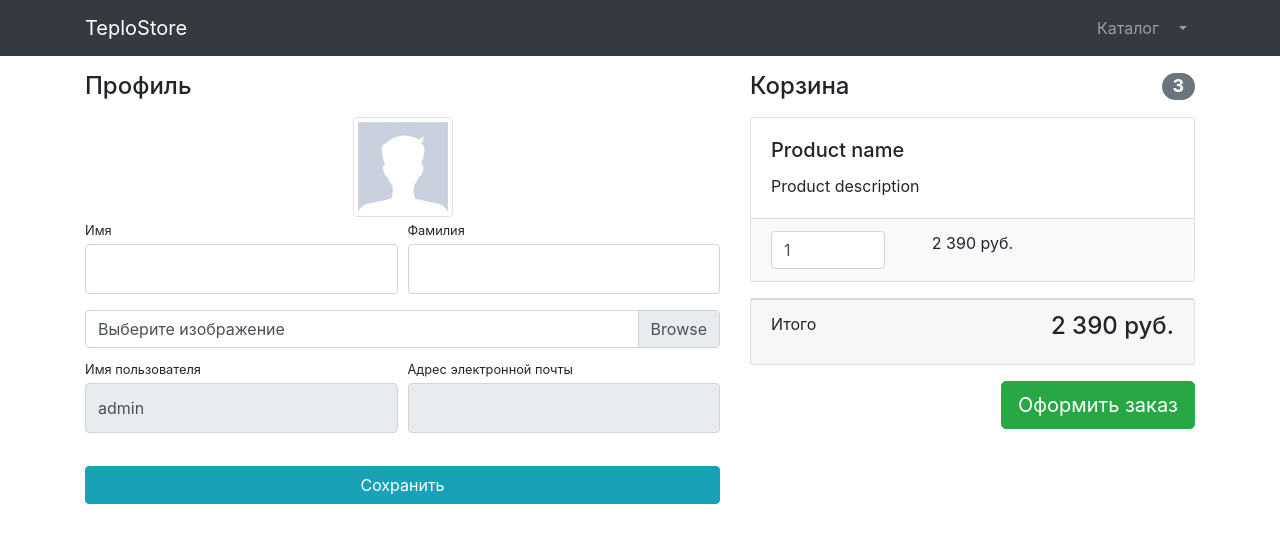
After one commit to rushanqa210488/TeploStore, a Django app: page /users/profile/ in a window 1280 px wide. The commit adds this page. Shown: the top 543 px of the page. Run offline with Django 3.2, Linux system fonts and the light colour scheme; a user stored in the database is signed in; some libraries are stand-ins or nearby versions.

```diff
--- a/products/templates/products/base.html
+++ b/products/templates/products/base.html
@@ -24,6 +24,7 @@
 <body>
 
 <!-- Navigation -->
+
 <nav class="navbar navbar-expand-lg navbar-dark bg-dark fixed-top">
     <div class="container">
         <a class="navbar-brand" href="{% url "index" %}">TeploStore</a>
@@ -36,9 +37,7 @@
                 <li class="nav-item">
                     <a class="nav-link" href="{% url 'products:products' %}">Каталог <i class="fas fa-shopping-bag"></i> </a>
                 </li>
-                <li class="nav-item">
-                    <a class="nav-link" href="{% url "users:login" %}">Войти <i class="fas fa-sign-in-alt"></i></a>
-                </li>
+                {% if user.is_authenticated %}
                 <li class="nav-item dropdown">
                     <a class="nav-link dropdown-toggle" href="#" id="navbarDropdown" role="button"
                        data-bs-toggle="dropdown" aria-expanded="false">
@@ -46,20 +45,27 @@
                     </a>
                     <ul class="dropdown-menu" aria-labelledby="navbarDropdown">
                         <li>
-                            <a class="dropdown-item" href="users/profile.html">Профиль</a>
+                            <a class="dropdown-item" href="{% url "users:profile" %}">Профиль</a>
                         </li>
                         <li><a class="dropdown-item" href="orders/orders.html">Заказы</a></li>
-                        <li><a class="dropdown-item" href="#">Админ-панель</a></li>
+                        {% if user.is_superuser or user.is_staff %}
+                            <li><a class="dropdown-item" href="{% url "admin:index" %}">Админ-панель</a></li>
+                        {% endif %}
                         <li>
                             <hr class="dropdown-divider">
                         </li>
                         <li>
-                            <a class="dropdown-item" href="#">
+                            <a class="dropdown-item" href="{% url "users:logout" %}">
                                 Выйти
                             </a>
                         </li>
                     </ul>
                 </li>
+                {% else %}
+                <li class="nav-item">
+                    <a class="nav-link" href="{% url "users:login" %}">Войти <i class="fas fa-sign-in-alt"></i></a>
+                </li>
+                {% endif %}
             </ul>
         </div>
     </div>
--- a/store/settings.py
+++ b/store/settings.py
@@ -117,7 +117,7 @@ AUTH_PASSWORD_VALIDATORS = [
 # Internationalization
 # https://docs.djangoproject.com/en/3.2/topics/i18n/
 
-LANGUAGE_CODE = 'en-us'
+LANGUAGE_CODE = 'ru-ru'
 
 TIME_ZONE = 'UTC'
 
--- a/users/forms.py
+++ b/users/forms.py
@@ -1,4 +1,4 @@
-from django.contrib.auth.forms import AuthenticationForm, UserCreationForm
+from django.contrib.auth.forms import AuthenticationForm, UserCreationForm, UserChangeForm
 from django import forms
 from users.models import User
 
@@ -31,3 +31,15 @@ class UserRegistrationForm(UserCreationForm):
     class Meta:
         model = User
         fields = ('first_name', 'last_name', 'username', 'email', 'password1', 'password2')
+
+
+class UserProfileForm(UserChangeForm):
+    first_name = forms.CharField(widget=forms.TextInput(attrs={'class': 'form-control py-4'}))
+    last_name = forms.CharField(widget=forms.TextInput(attrs={'class': 'form-control py-4'}))
+    image = forms.ImageField(widget=forms.FileInput(attrs={'class': 'custom-file-input'}), required=False)
+    username = forms.CharField(widget=forms.TextInput(attrs={'class': 'form-control py-4', 'readonly': True}))
+    email = forms.CharField(widget=forms.TextInput(attrs={'class': 'form-control py-4', 'readonly': True}))
+
+    class Meta:
+        model = User
+        fields = ('first_name', 'last_name', 'image', 'username', 'email')
--- /dev/null
+++ b/users/templates/users/profile.html
@@ -0,0 +1,103 @@
+{% extends "products/base.html" %}
+{% load static %}
+
+
+{% block css %}
+    <link rel="stylesheet" href="{% static "vendor/css/profile.css" %}">
+{% endblock css %}
+
+{% block content %}
+<div class="container">
+    <div class="row">
+        <div class="col-lg-7">
+            <h4 class="mt-3 mb-3">Профиль</h4>
+            <div class="col-lg-12 text-center">
+                <img width="100" height="100"
+                     src="{% if user.image %} {{ user.image.url }}{% else %}{% static "vendor/img/users/default_avatar.jpg" %}{% endif %}"
+                     class="img-thumbnail">
+            </div>
+            <form action="{% url "users:profile" %}" method="post" enctype="multipart/form-data">
+                {% csrf_token %}
+                <div class="form-row">
+                    <div class="col-lg-6">
+                        <div class="form-group">
+                            <label class="small mb-1" for="{{ form.first_name.id_for_label }}">
+                                Имя</label>
+                                {{ form.first_name }}
+                        </div>
+                    </div>
+                    <div class="col-lg-6">
+                        <div class="form-group">
+                            <label class="small mb-1" for="{{ form.last_name.id_for_label }}">
+                                Фамилия</label>
+                                {{ form.last_name }}
+                        </div>
+                    </div>
+                </div>
+                <div class="form-row mb-2">
+                    <div class="col-lg-12">
+                        <div class="custom-file">
+                            {{ form.image }}
+                            <label class="custom-file-label" for="{{ form.image.id_for_label }}">
+                                Выберите изображение</label>
+                        </div>
+                    </div>
+                </div>
+                <div class="form-row">
+                    <div class="col-lg-6">
+                        <label class="small mb-1" for="{{ form.username.id_for_label }}">
+                            Имя пользователя</label>
+                            {{ form.username }}
+                    </div>
+                    <div class="col-lg-6">
+                        <label class="small mb-1" for="{{ form.email.id_for_label }}">Адрес электронной
+                            почты</label>
+                            {{ form.email }}
+                    </div>
+                </div>
+                <div class="form-row">
+                    <div class="col-lg-12" style="margin-top: 33px;">
+                        <input class="btn btn-info btn-block" type="submit" value="Сохранить">
+                    </div>
+                </div>
+            </form>
+        </div>
+        <div class="col-lg-5">
+            <h4 class="mt-3 mb-3 d-flex justify-content-between align-items-center mb-3">
+                Корзина <span class="badge badge-secondary badge-pill">3</span>
+            </h4>
+            <div class="card mb-3">
+                <div class="card-body">
+                    <h5 class="card-title">Product name</h5>
+                    <p class="card-text">Product description</p>
+                </div>
+                <ul class="list-group list-group-flush">
+                    <li class="list-group-item bg-light">
+                        <div class="row text-center">
+                            <div class="col-lg-4">
+                                <input name="basketID" type="number" class="form-control"
+                                       value="1" min="0">
+                            </div>
+                            <div class="col-lg-4">2 390 руб.</div>
+                            <div class="col-lg-4">
+                                <a href="#">
+                                    <i class="fas fa-trash"></i>
+                                </a>
+                            </div>
+                        </div>
+                    </li>
+                </ul>
+            </div>
+            <div class="card mb-3">
+                <div class="card-footer">
+                    <p class="float-left">Итого</p>
+                    <h4 class="float-right">2 390 руб.</h4>
+                </div>
+            </div>
+            <a class="btn btn-success btn-lg float-right" href="../orders/order-create.html">
+                Оформить заказ
+            </a>
+        </div>
+    </div>
+</div>
+{% endblock content %}
--- a/users/templates/users/registration.html
+++ b/users/templates/users/registration.html
@@ -5,13 +5,15 @@
     <div class="container">
         <div class="row justify-content-center">
             <div class="col-lg-7">
-                <div class="alert alert-warning alert-dismissible fade show" role="alert"
+                {% if form.errors %}
+                <div class="alert {% if messages %} alert-success {% else %} alert-warning{% endif %} alert-dismissible fade show" role="alert"
                      style="margin-top: 50px;">
-                    <strong>Holy guacamole!</strong> You should check in on some of those fields below.
+                    {{ form.errors }}
                     <button type="button" class="close" data-dismiss="alert" aria-label="Close">
                         <span aria-hidden="true">&times;</span>
                     </button>
                 </div>
+                {% endif %}
                 <div class="card shadow-lg border-0 rounded-lg mt-5">
                     <div class="card-header"><h3 class="text-center font-weight-light my-4">Создать аккаунт</h3>
                     </div>
--- a/users/urls.py
+++ b/users/urls.py
@@ -1,9 +1,11 @@
 from django.urls import path
-from users.views import login, registration
+from users.views import login, registration, profile, logout
 app_name = 'users'
 
 
 urlpatterns = [
     path('login/', login, name='login'),
-    path('registration/', registration, name='registration')
+    path('registration/', registration, name='registration'),
+    path('profile/', profile, name='profile'),
+    path('logout/', logout, name='logout'),
 ]
--- a/users/views.py
+++ b/users/views.py
@@ -1,9 +1,9 @@
 from django.shortcuts import render, HttpResponsePermanentRedirect
-from django.contrib import auth
+from django.contrib import auth, messages
 from django.urls import reverse
 
 from users.models import User
-from users.forms import UserLoginForm, UserRegistrationForm
+from users.forms import UserLoginForm, UserRegistrationForm, UserProfileForm
 
 
 def login(request):
@@ -27,8 +27,26 @@ def registration(request):
         form = UserRegistrationForm(data=request.POST)
         if form.is_valid():
             form.save()
+            messages.success(request, 'Поздравляем! Вы успешно зарегистрированы!')
             return HttpResponsePermanentRedirect(reverse('users:login'))
     else:
         form = UserRegistrationForm()
     context = {'form': form}
     return render(request, 'users/registration.html', context=context)
+
+
+def profile(request):
+    if request.method == 'POST':
+        form = UserProfileForm(instance=request.user, data=request.POST, files=request.FILES)
+        if form.is_valid():
+            form.save()
+            return HttpResponsePermanentRedirect(reverse('users:profile'))
+    else:
+        form = UserProfileForm(instance=request.user)
+    context = {'title': 'Store - Профиль', 'form': form}
+    return render(request, 'users/profile.html', context=context)
+
+
+def logout(request):
+    auth.logout(request)
+    return HttpResponsePermanentRedirect(reverse('index'))
```
Also changed, not shown: users/templates/users/login.html (+10 -1 lines), db.sqlite3, media/users_images/Programmer.jpeg (added).
